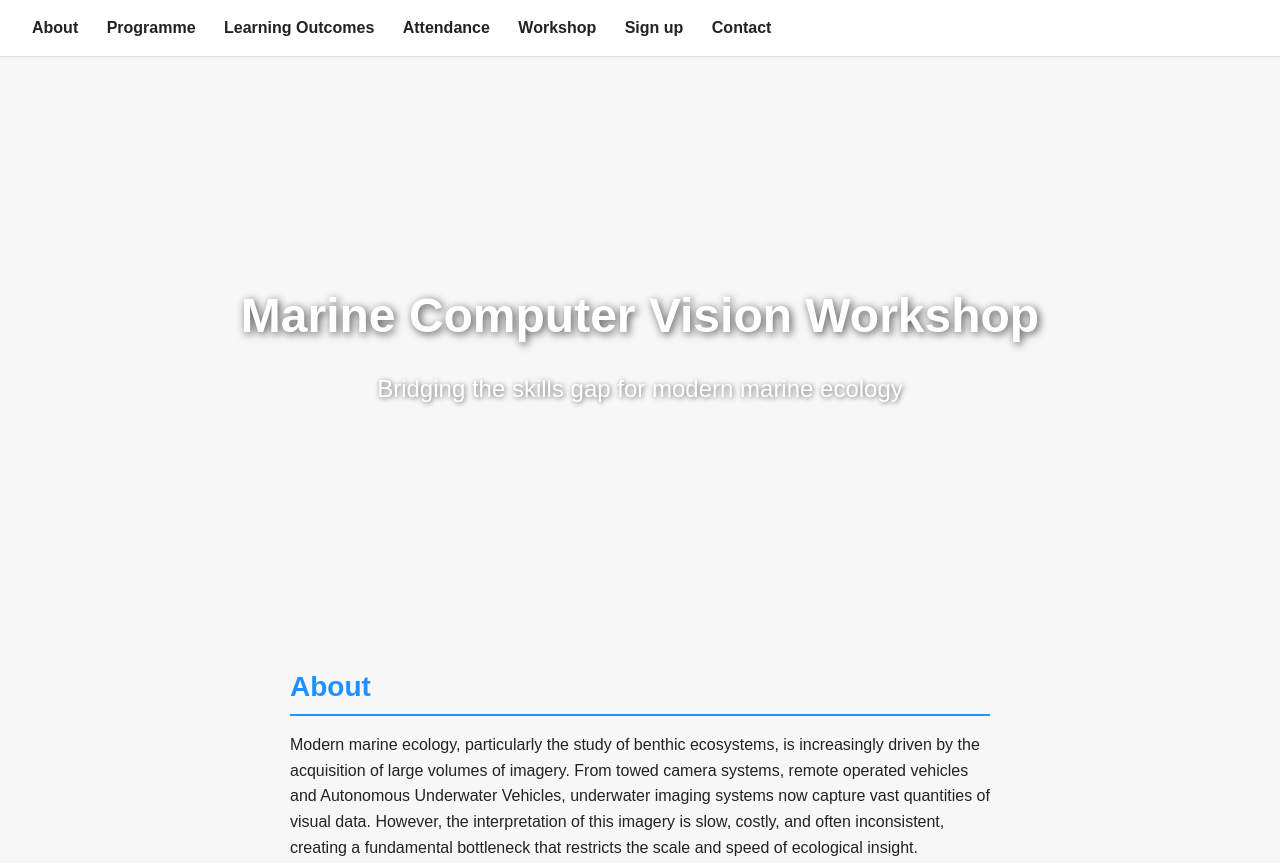
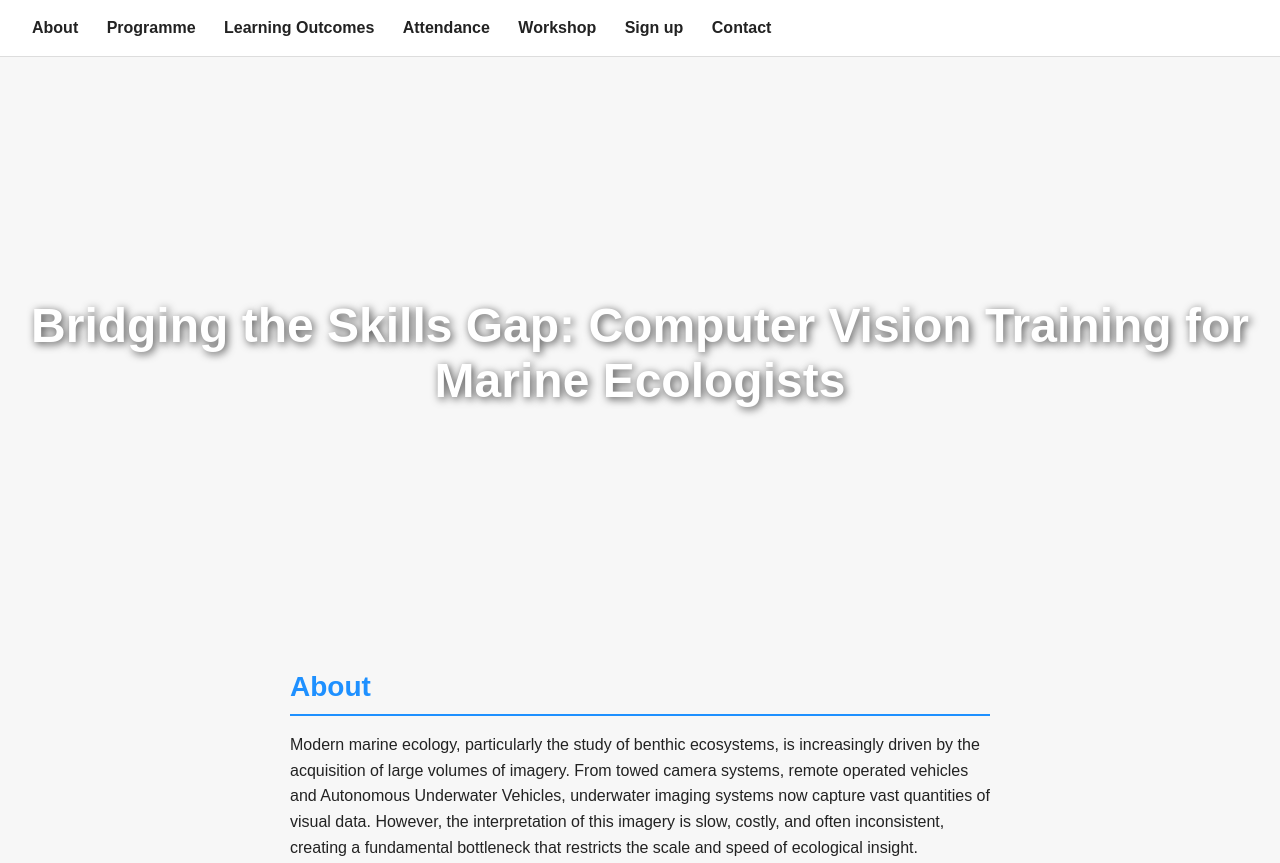
Before and after one commit to sams-tom/marine-workshop-site, a plain HTML site: page index.html in a window 1280 px wide. Shown: the top 863 px of the page. Drawn offline with Linux system fonts and the light colour scheme; files whose address does not match are found by name.

Commit message:
Update title and heading for computer vision workshop

```diff
--- a/index.html
+++ b/index.html
@@ -3,7 +3,7 @@
 <head>
   <meta charset="UTF-8" />
   <meta name="viewport" content="width=device-width, initial-scale=1.0" />
-  <title>BAS Computer Vision workshop</title>
+  <title>Bridging the Skills Gap: Computer Vision Training for Marine Ecologists</title>
   <style>
     body { font-family: Arial, sans-serif; margin: 0; padding: 0; background: #f7f7f7; color: #222; }
     header { padding: 1.2rem 2rem; background: white; border-bottom: 1px solid #ddd; }
@@ -61,8 +61,7 @@
   </header>
 
 <section class="hero">
-  <h1>Marine Computer Vision Workshop</h1>
-  <p>Bridging the skills gap for modern marine ecology</p>
+  <h1>Bridging the Skills Gap: Computer Vision Training for Marine Ecologists</h1>
 </section>
 
 <section id="about" class="content">
```
